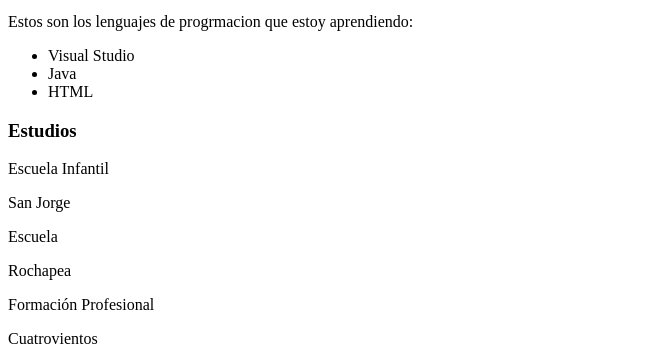
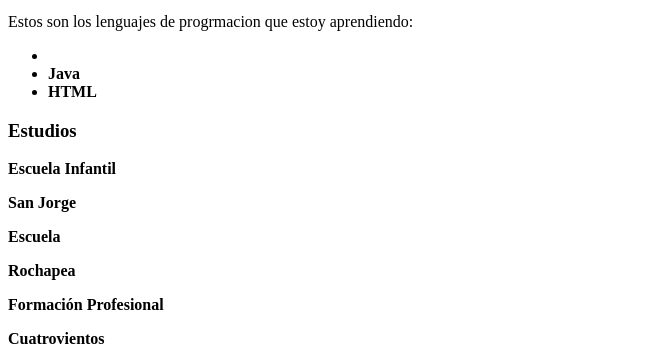
Before and after one commit to adrianmivovan7-beep/Myportfolio, a plain HTML site: page Index.html in a window 1280 px wide. Shown: the part 439-803 px from the top of the page, without its empty margins (0-659 px from the left). Drawn offline with Linux system fonts and the light colour scheme.

Commit message:
Update Index.html

```diff
--- a/Index.html
+++ b/Index.html
@@ -12,9 +12,9 @@
                 <img src="https://cuatrovientos.org/wp-content/uploads/2025/01/LOGO-CENTRO-INTEGRADO-CUATROVIENTOS-300x115-2.png">
                 <p>Estos son los lenguajes de progrmacion que estoy aprendiendo:</p>
                 <ul>
-                    <li>Visual Studio</li>
-                    <li>Java</li>
-                    <li>HTML</li>
+                    <li><b></Visual Studiob></li>
+                    <li><b>Java</b></li>
+                    <li><b>HTML</b></li>
                 </ul>
             </section>
             <section>
```
